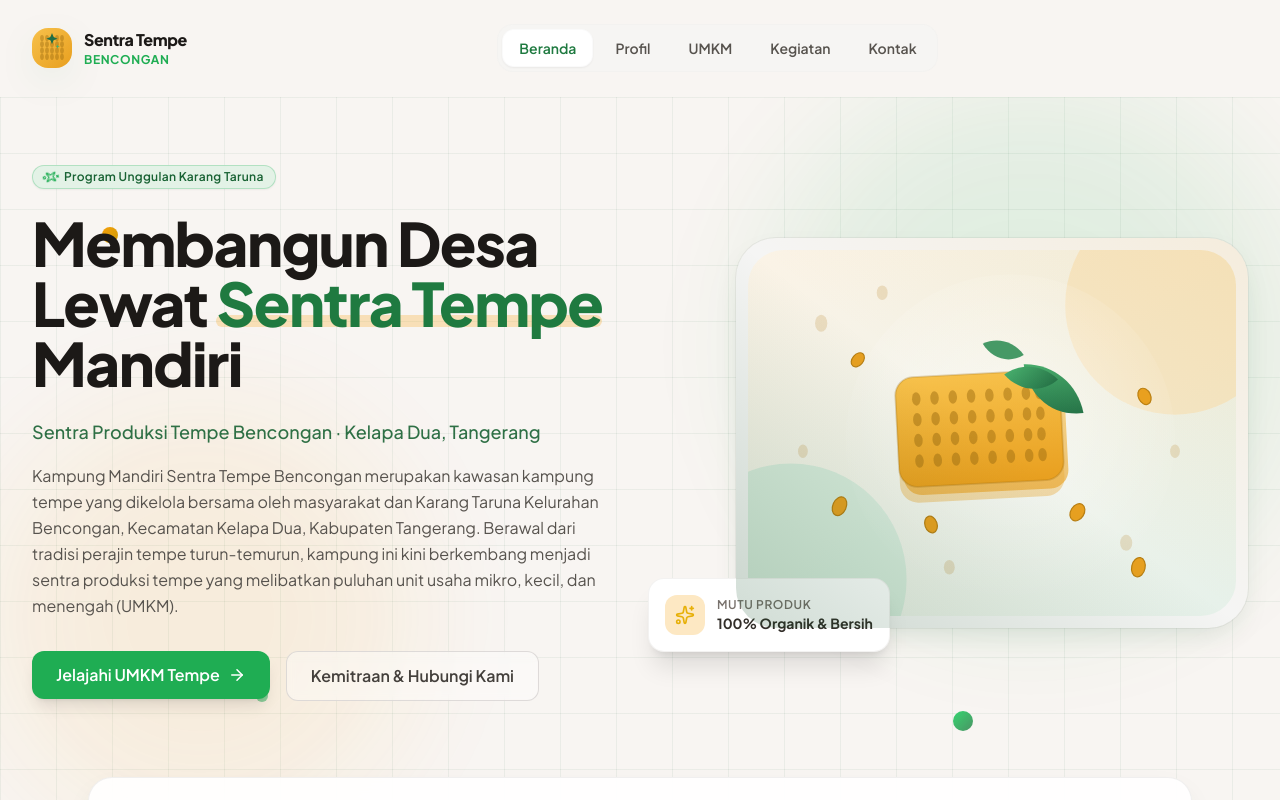
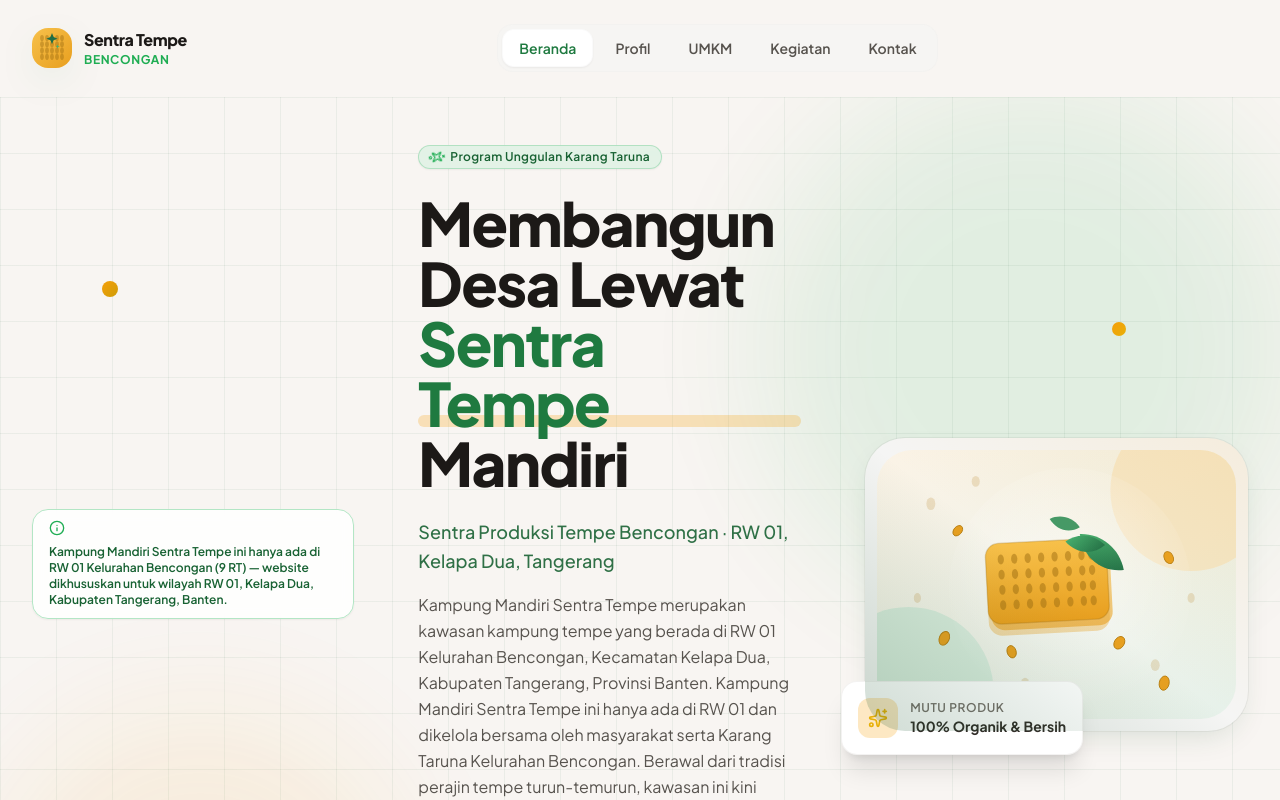
Before and after one commit to rizkii01/kampung-mandiri, a React (Vite) app in the folder frontend/: page / in a window 1280 px wide. Shown: the top 800 px of the page. Built offline with nearby package versions, Linux system fonts and the light colour scheme.

Commit message:
feat(content): tambah disclaimer cakupan RW 01 Kelurahan Bencongan (9 RT)

```diff
--- a/frontend/src/components/Seo.tsx
+++ b/frontend/src/components/Seo.tsx
@@ -5,7 +5,7 @@ export const SITE_URL = 'https://kampung-mandiri.vercel.app'
 export const SITE_NAME = 'Kampung Mandiri Sentra Tempe'
 export const SITE_TITLE = 'Sentra Tempe Bencongan — Kampung Mandiri'
 export const DEFAULT_DESCRIPTION =
-  'Portal digital Kampung Mandiri Sentra Tempe Kelurahan Bencongan, Kelapa Dua, Tangerang. Profil kampung tempe, daftar UMKM perajin tempe, kegiatan Karang Taruna, galeri foto, dan kontak.'
+  'Portal digital Kampung Mandiri Sentra Tempe RW 01 Kelurahan Bencongan, Kelapa Dua, Tangerang. Profil kampung tempe, daftar UMKM perajin tempe, kegiatan Karang Taruna, galeri foto, dan kontak.'
 
 const DEFAULT_IMAGE = `${SITE_URL}/images/hero-tempe.svg`
 
--- a/frontend/src/components/layout/Footer.tsx
+++ b/frontend/src/components/layout/Footer.tsx
@@ -33,7 +33,7 @@ export default function Footer() {
             </span>
           </div>
           <p className="mt-4 max-w-xs text-sm leading-relaxed text-stone-400">
-            {siteProfile.tagline}. Profil digital sentra UMKM tempe terintegrasi yang dibina oleh Karang Taruna Kelurahan Bencongan, Kelapa Dua, Tangerang.
+            {siteProfile.tagline}. Profil digital sentra UMKM tempe yang dibina oleh Karang Taruna Kelurahan Bencongan, khusus untuk wilayah RW 01, Kelapa Dua, Tangerang, Banten.
           </p>
           {siteProfile.instagram && (
             <motion.a
@@ -90,7 +90,7 @@ export default function Footer() {
 
       <div className="relative border-t border-stone-800 bg-stone-950/40">
         <div className="mx-auto flex max-w-7xl flex-col items-center justify-between gap-3 px-4 py-6 text-center text-xs text-stone-500 sm:flex-row sm:px-6 lg:px-8">
-          <p>© {new Date().getFullYear()} Kampung Mandiri Sentra Tempe Bencongan. All rights reserved.</p>
+          <p>© {new Date().getFullYear()} Kampung Mandiri Sentra Tempe — RW 01 Kelurahan Bencongan. All rights reserved.</p>
           <p className="font-semibold text-stone-600">Dikembangkan oleh Karang Taruna Kelurahan Bencongan</p>
         </div>
       </div>
--- a/frontend/src/data/mock.ts
+++ b/frontend/src/data/mock.ts
@@ -3,11 +3,11 @@ import type { GalleryImage, NewsArticle, SiteProfile, Umkm } from '../types/mode
 export const siteProfile: SiteProfile = {
   id: 'profile-1',
   nama: 'Kampung Mandiri Sentra Tempe',
-  tagline: 'Sentra Produksi Tempe Bencongan · Kelapa Dua, Tangerang',
+  tagline: 'Sentra Produksi Tempe Bencongan · RW 01, Kelapa Dua, Tangerang',
   deskripsi:
-    'Kampung Mandiri Sentra Tempe Bencongan merupakan kawasan kampung tempe yang dikelola bersama oleh masyarakat dan Karang Taruna Kelurahan Bencongan, Kecamatan Kelapa Dua, Kabupaten Tangerang. Berawal dari tradisi perajin tempe turun-temurun, kampung ini kini berkembang menjadi sentra produksi tempe yang melibatkan puluhan unit usaha mikro, kecil, dan menengah (UMKM).',
+    'Kampung Mandiri Sentra Tempe merupakan kawasan kampung tempe yang berada di RW 01 Kelurahan Bencongan, Kecamatan Kelapa Dua, Kabupaten Tangerang, Provinsi Banten. Kampung Mandiri Sentra Tempe ini hanya ada di RW 01 dan dikelola bersama oleh masyarakat serta Karang Taruna Kelurahan Bencongan. Berawal dari tradisi perajin tempe turun-temurun, kawasan ini kini berkembang menjadi sentra produksi tempe yang melibatkan puluhan unit usaha mikro, kecil, dan menengah (UMKM) dari 9 RT di lingkup RW 01.',
   sejarah:
-    'Tradisi pembuatan tempe di Kelurahan Bencongan sudah ada sejak beberapa dekade lalu. Sebagian besar warga menggantungkan hidupnya pada usaha produksi tempe yang diwariskan secara turun-temurun, mulai dari pengolahan kedelai, fermentasi, hingga distribusi ke pasar-pasar tradisional di Tangerang dan sekitarnya.\n\nDengan potensi yang besar tersebut, Karang Taruna Kelurahan Bencongan menggagas program kerja "Kampung Mandiri" untuk membina, mengorganisir, dan mendigitalkan potensi UMKM tempe di kampung ini. Program ini menjadikan Bencongan sebagai kampung tempe yang mandiri secara ekonomi, terorganisir dengan baik, dan dikenal luas oleh masyarakat.\n\nMelalui pendampingan produksi, peningkatan higienitas, serta pemasaran bersama, para perajin kini dapat memasarkan produknya lebih luas — tidak hanya pasar lokal, tetapi juga ke kota-kota besar di sekitar Jabodetabek.',
+    'Tradisi pembuatan tempe di Kelurahan Bencongan sudah ada sejak beberapa dekade lalu. Sebagian besar warga RW 01 menggantungkan hidupnya pada usaha produksi tempe yang diwariskan secara turun-temurun, mulai dari pengolahan kedelai, fermentasi, hingga distribusi ke pasar-pasar tradisional di Tangerang dan sekitarnya.\n\nDengan potensi yang besar tersebut, Karang Taruna Kelurahan Bencongan menggagas program kerja "Kampung Mandiri" yang dikhususkan untuk wilayah RW 01 yang terdiri dari 9 RT. Program ini membina, mengorganisir, dan mendigitalkan potensi UMKM tempe di kawasan tersebut, menjadikannya kampung tempe yang mandiri secara ekonomi, terorganisir dengan baik, dan dikenal luas oleh masyarakat.\n\nMelalui pendampingan produksi, peningkatan higienitas, serta pemasaran bersama, para perajin kini dapat memasarkan produknya lebih luas — tidak hanya pasar lokal, tetapi juga ke kota-kota besar di sekitar Jabodetabek.',
   visi:
     'Menjadi kampung mandiri yang unggul dalam produksi tempe berkualitas, berdaya saing, dan mampu mensejahterakan seluruh masyarakatnya.',
   misi: [
--- a/frontend/src/features/landing/LandingPage.tsx
+++ b/frontend/src/features/landing/LandingPage.tsx
@@ -2,7 +2,7 @@ import { useQuery } from '@tanstack/react-query'
 import { Link } from 'react-router-dom'
 import { motion } from 'framer-motion'
 import type { Variants } from 'framer-motion'
-import { ArrowRight, Flame, Images, Sprout, Users, Check, Sparkles } from 'lucide-react'
+import { ArrowRight, Flame, Images, Info, Sprout, Users, Check, Sparkles } from 'lucide-react'
 import { api } from '../../lib/api'
 import Button from '../../components/ui/Button'
 import Card from '../../components/ui/Card'
@@ -113,6 +113,13 @@ export default function LandingPage() {
           transition={{ repeat: Infinity, duration: 7, ease: 'easeInOut', delay: 2 }}
           className="absolute right-[24%] bottom-[12%] hidden h-5 w-5 rounded-full bg-gradient-to-br from-tempe-green-400 to-tempe-green-700/80 lg:block"
         />
+
+        <div className="mx-auto max-w-7xl px-4 sm:px-6 lg:px-8 relative z-10 mb-10">
+          <div className="inline-flex flex-wrap items-center gap-2 rounded-2xl border border-tempe-green-200 bg-white/85 px-4 py-2.5 text-xs font-semibold text-tempe-green-800 shadow-sm backdrop-blur">
+            <Info className="h-4 w-4 shrink-0 text-tempe-green-600" aria-hidden />
+            Kampung Mandiri Sentra Tempe ini hanya ada di RW 01 Kelurahan Bencongan (9 RT) &mdash; website dikhususkan untuk wilayah RW 01, Kelapa Dua, Kabupaten Tangerang, Banten.
+          </div>
+        </div>
 
         <div className="mx-auto max-w-7xl px-4 sm:px-6 lg:px-8 relative z-10">
           <div className="grid items-center gap-12 lg:grid-cols-2 lg:gap-16">
--- a/frontend/src/features/profile/ProfilePage.tsx
+++ b/frontend/src/features/profile/ProfilePage.tsx
@@ -1,7 +1,7 @@
 import { useQuery } from '@tanstack/react-query'
 import { motion } from 'framer-motion'
 import type { Variants } from 'framer-motion'
-import { CheckCircle2, History, Target, ShieldCheck, Sprout } from 'lucide-react'
+import { CheckCircle2, History, Info, Target, ShieldCheck, Sprout } from 'lucide-react'
 import { api } from '../../lib/api'
 import Photo from '../../components/ui/Photo'
 import SectionHeading from '../../components/ui/SectionHeading'
@@ -81,6 +81,18 @@ export default function ProfilePage() {
           </motion.div>
         </div>
       </section>
+
+      <div className="mx-auto max-w-4xl px-4 sm:px-6 lg:px-8 -mt-6">
+        <div className="flex items-start gap-3 rounded-2xl border border-tempe-green-200 bg-tempe-green-50/70 p-4 text-tempe-green-900">
+          <Info className="mt-0.5 h-5 w-5 shrink-0 text-tempe-green-700" aria-hidden />
+          <p className="text-sm leading-relaxed">
+            <strong className="font-semibold">Disclaimer:</strong> Kampung Mandiri Sentra Tempe ini hanya ada di{' '}
+            <strong className="font-semibold">RW 01 Kelurahan Bencongan</strong>, Kecamatan Kelapa Dua, Kabupaten
+            Tangerang, Provinsi Banten. Website ini dikhususkan untuk wilayah RW 01 yang terdiri dari{' '}
+            <strong className="font-semibold">9 RT</strong>.
+          </p>
+        </div>
+      </div>
 
       {/* Sejarah dengan Lini Masa */}
       <section className="mx-auto max-w-4xl px-4 py-20 sm:px-6 lg:px-8">
```
Also changed, not shown: frontend/index.html (+4 -4 lines).
